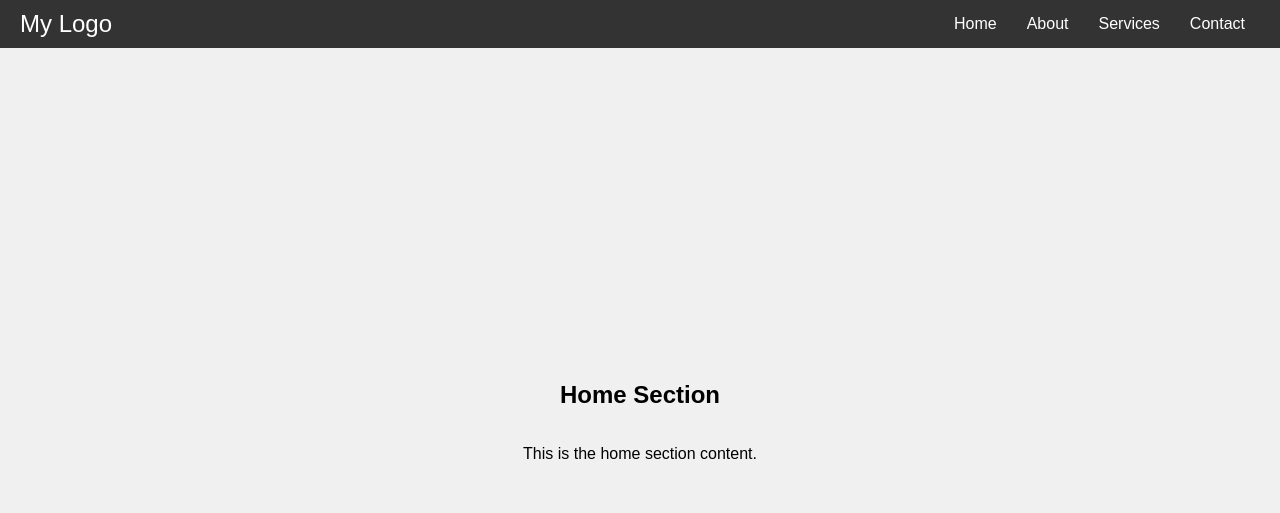
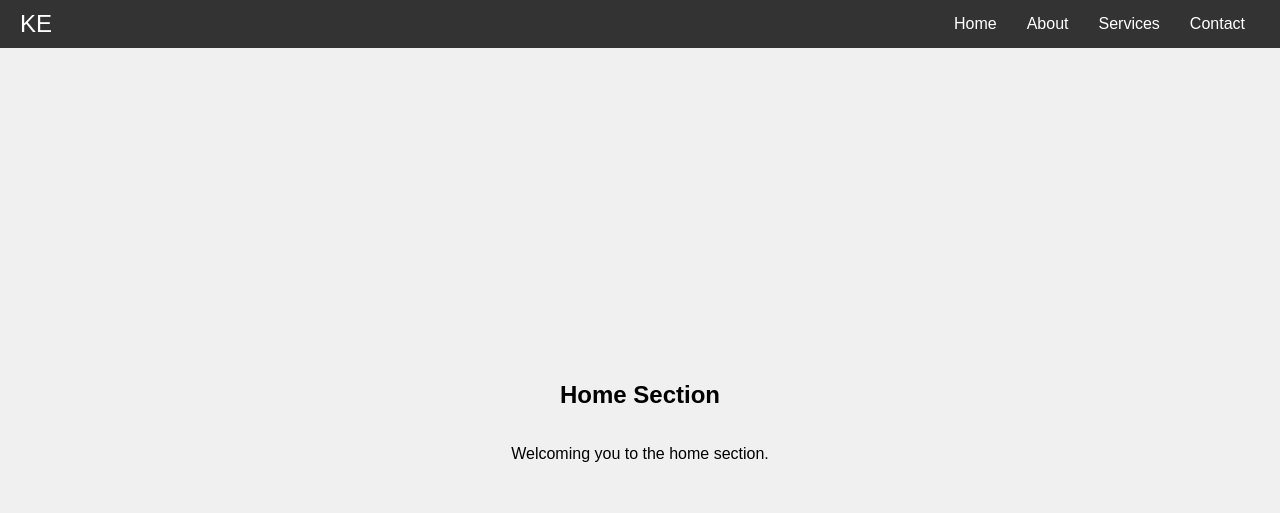
Before and after one commit to Kira-Legacy/Responsive-Landing-Page, a plain HTML site: page index.html in a window 1280 px wide. Shown: the top 513 px of the page. Drawn offline with Linux system fonts and the light colour scheme.

Commit message:
Update index.html

```diff
--- a/index.html
+++ b/index.html
@@ -6,6 +6,7 @@
     <meta name="viewport" content="width=device-width, initial-scale=1.0">
     <title>Responsive Landing Page</title>
     <link rel="stylesheet" href="style.css">
+    <link rel="icon" href="task-1.png">
 </head>
 
 <body>
@@ -13,7 +14,7 @@
     <header>
         <nav id="navbar">
             <div class="container">
-                <a href="#" class="logo">My Logo</a>
+                <a href="#" class="logo">KE</a>
                 <ul>
                     <li><a href="#home">Home</a></li>
                     <li><a href="#about">About</a></li>
@@ -26,7 +27,7 @@
 
     <section id="home" class="content-section">
         <h2>Home Section</h2>
-        <p>This is the home section content.</p>
+        <p>Welcoming you to the home section.</p>
     </section>
 
     <section id="about" class="content-section">
@@ -46,4 +47,5 @@
 
     <script src="script.js"></script>
 </body>
-  </html>
+
+</html>
```
